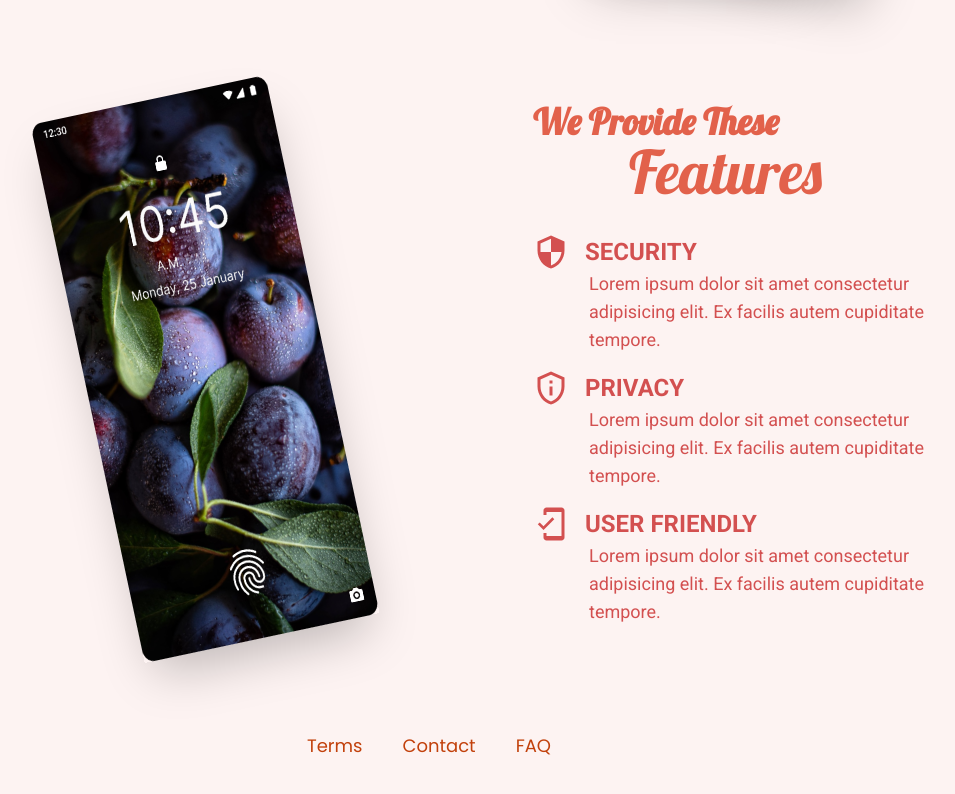
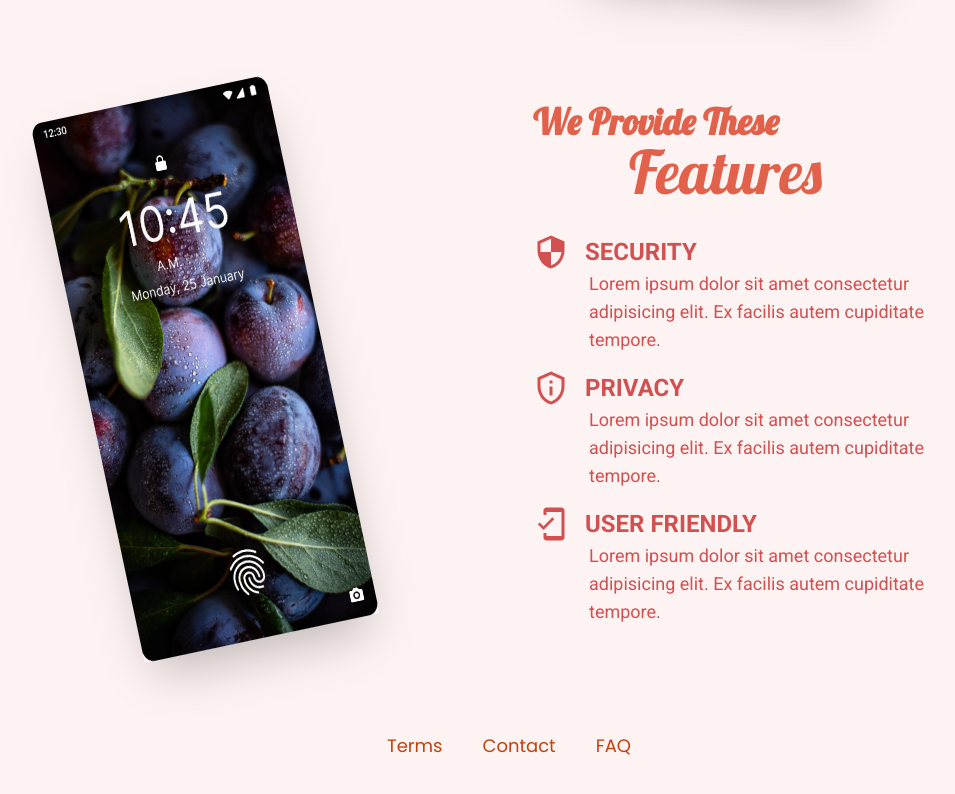
Before and after one commit to laleet008/chip-luncher, a React (Create React App) app: page / in a window 1280 px wide. Shown: the part 778-1572 px from the top of the page, without its empty margins (131-1086 px from the left). Built offline with nearby package versions, Linux system fonts and the light colour scheme.

Commit message:
footer fiexd

```diff
--- a/src/components/Features.js
+++ b/src/components/Features.js
@@ -57,7 +57,7 @@ const Features = () => {
           </div>
         </div>
       </div>
-      <ul className="flex mt-20 gap-10 text-orange-700 text-lg justify-center md:mr-40 mr-0 items-center">
+      <ul className="flex mt-20 gap-10 text-orange-700 text-lg justify-center  items-center">
         <li className="hover:border-b hover:border-orange-700 ">Terms</li>
         <li className="hover:border-b hover:border-orange-700 ">Contact</li>
         <li className="hover:border-b hover:border-orange-700 ">FAQ</li>
```
